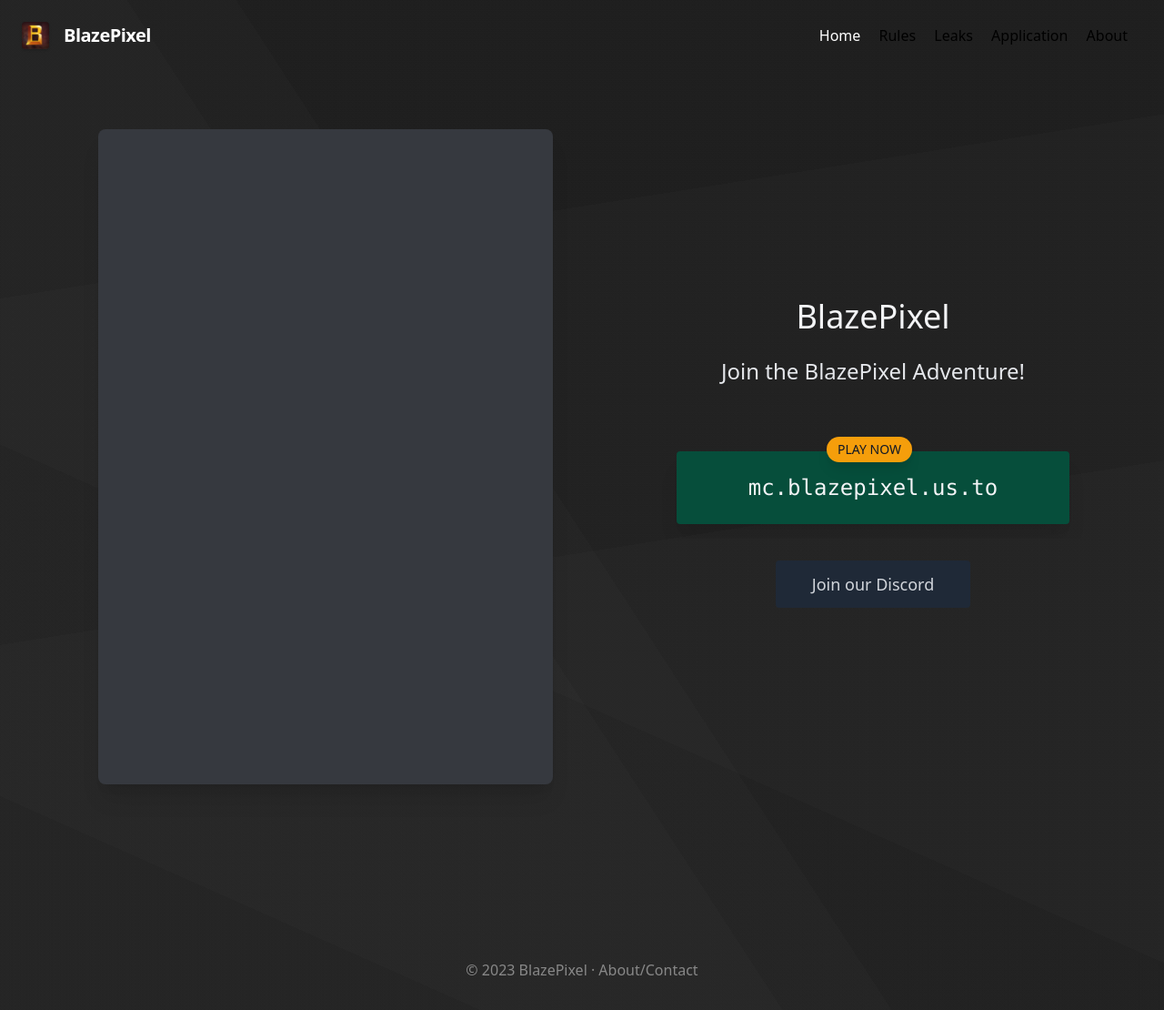
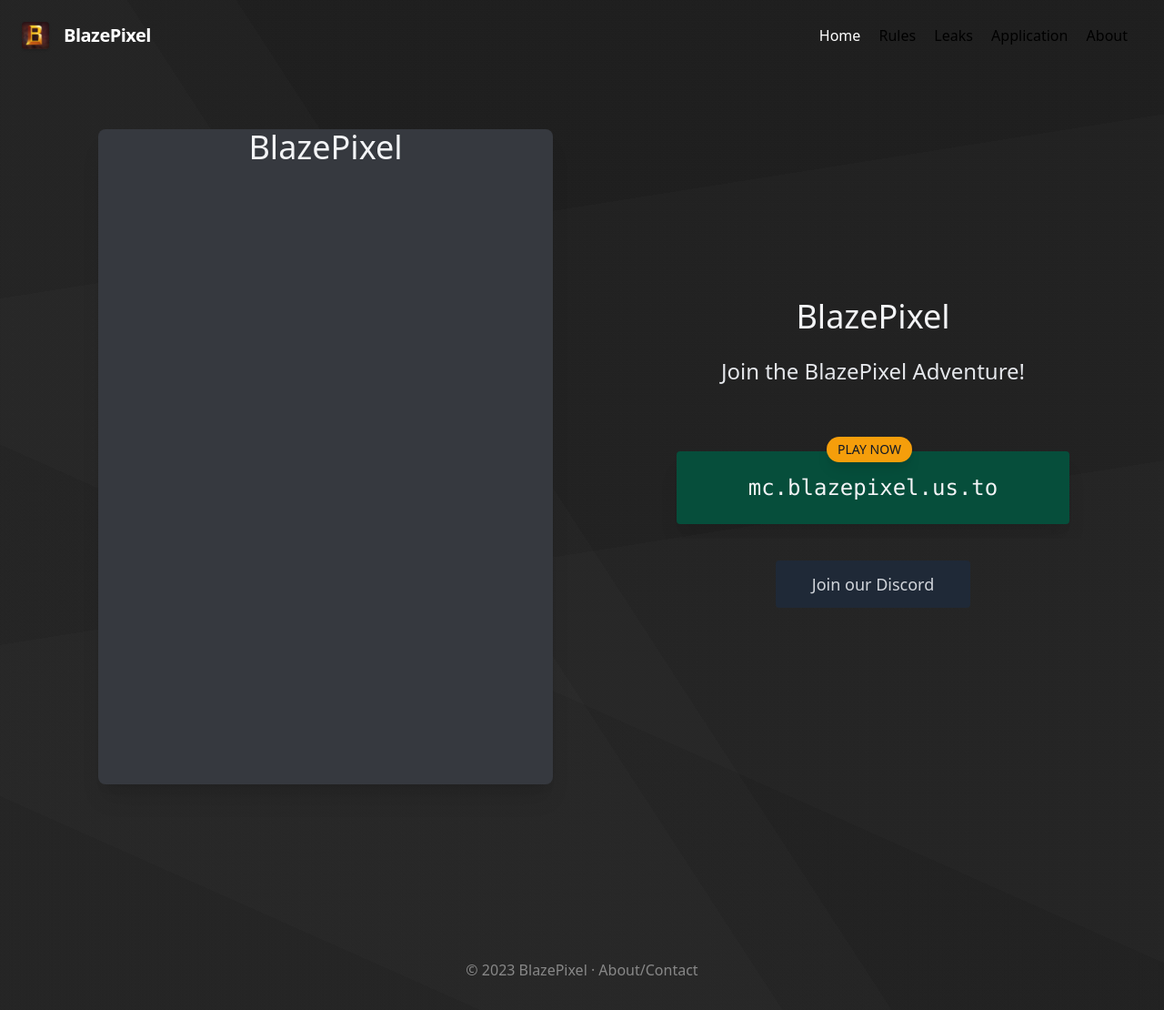
Before and after one commit to BlazePixel-Network/website, a Jekyll site: the page built from docs/index.md, in a window 1280 px wide. Shown: the whole page at 91% size. Built offline with Jekyll 4.4.1, drawn with Linux system fonts in a browser that asks for light colours; a script that is not in the unit is left out; comment, search, counter and statistics services are not loaded.

Commit message:
Update home.html

```diff
--- a/docs/_layouts/home.html
+++ b/docs/_layouts/home.html
@@ -27,12 +27,8 @@ layout: default
     </div>
     <div class="w-full sm:w-3/5 md:w-1/2">
         <div class="ccinfoframe mx-auto my-12 lg:float-right xl:mr-8 rounded-lg shadow-xl" title="{{ site.serverName }} Discord embed" style="background-color:#36393f;">
-            <widgetbot
-                server="{{ site.discordServerID }}"
-                channel="{{ site.discordChannelID }}"
-                width="100%"
-                height="100%"
-            ></widgetbot>
+                    <h1 class="text-4xl text-gray-100 pt-12 lg:pt-0">{{ site.serverName }}</h1>
+
         </div>
         <script src="https://cdn.jsdelivr.net/npm/@widgetbot/html-embed"></script>
     </div>
```
